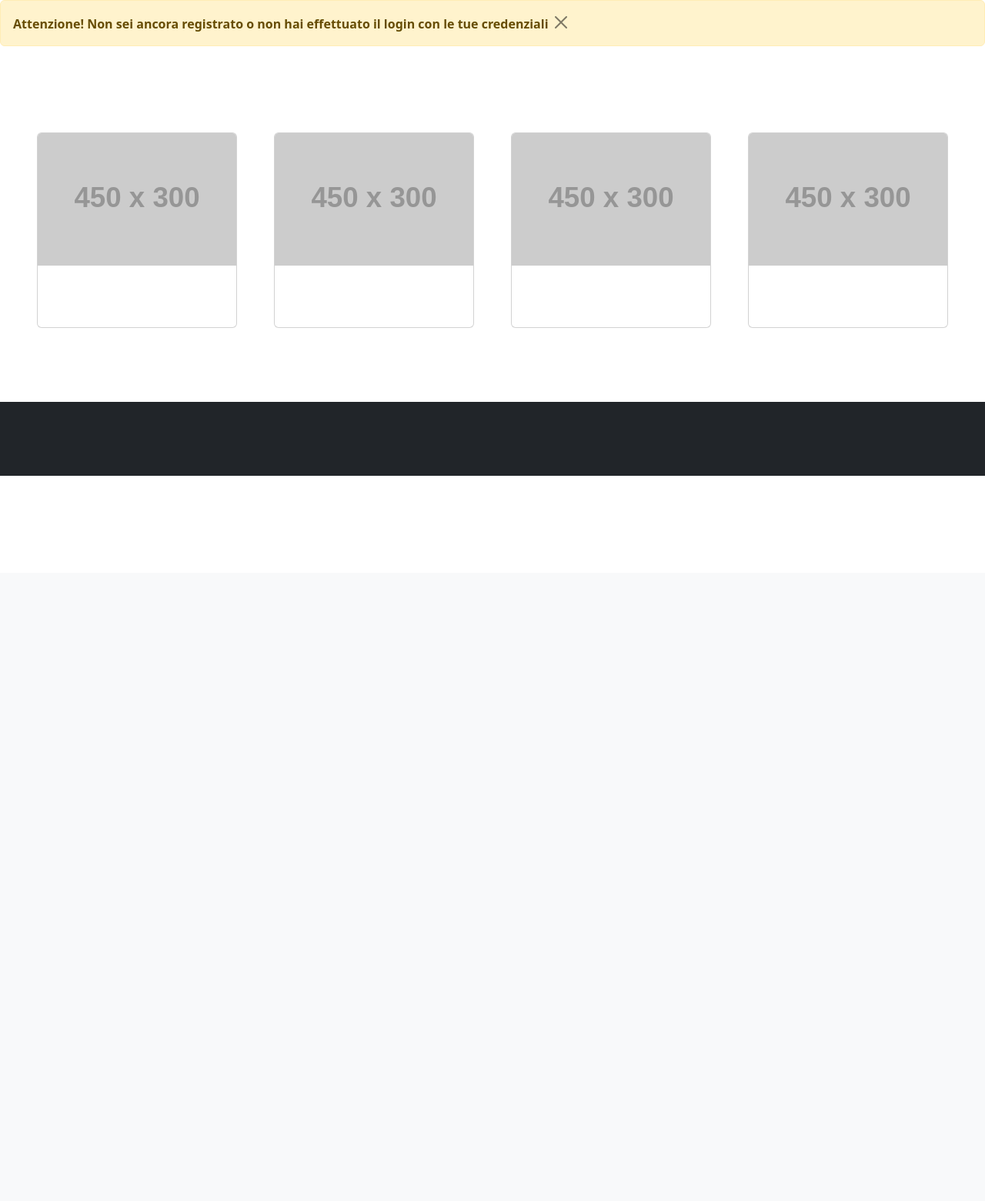
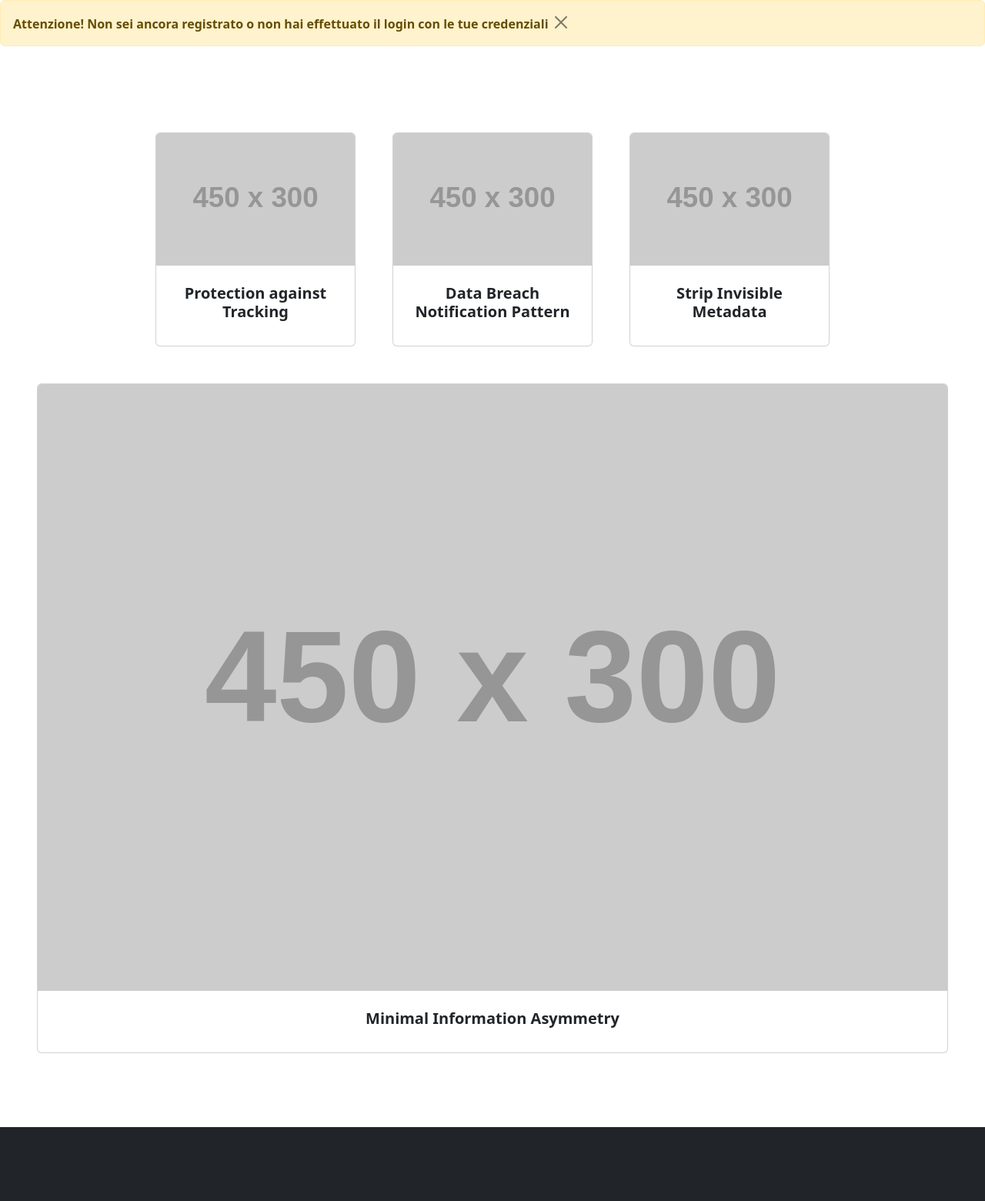
Before and after one commit to lampithello/htdocs, a PHP site: page / in a window 1280 px wide. Shown: the part 56-1616 px from the top of the page at 77% size. Before the commit the page ends 674 px from the top, so only its background shows below. Run offline with PHP 8.4, Linux system fonts and the light colour scheme; grey boxes labelled with a size stand in for pictures from a placeholder-image service; some libraries are stand-ins or nearby versions.

Commit message:
Refactor product cards in index.php for improved readability and consistency

```diff
--- a/view/index.php
+++ b/view/index.php
@@ -182,14 +182,11 @@ session_start();
                         <div class="card-body p-4">
                             <div class="text-center">
                                 <!-- Product name-->
-                                <h5 class="fw-bolder"></h5>
-                                <!-- Product price-->
+                                <h5 class="fw-bolder">Protection against Tracking
+                                </h5>
                             </div>
                         </div>
-                        <!-- Product actions-->
-                        <div class="card-footer p-4 pt-0 border-top-0 bg-transparent">
-                            <div class="text-center"></div>
-                        </div>
+
                     </div>
                 </div>
                 <div class="col mb-5">
@@ -202,17 +199,13 @@ session_start();
                         <div class="card-body p-4">
                             <div class="text-center">
                                 <!-- Product name-->
-                                <h5 class="fw-bolder"></h5>
+                                <h5 class="fw-bolder">Data Breach Notification Pattern</h5>
                                 <!-- Product reviews-->
 
-                                <!-- Product price-->
-                                <span class="text-muted text-decoration-line-through"></span>
+
                             </div>
                         </div>
-                        <!-- Product actions-->
-                        <div class="card-footer p-4 pt-0 border-top-0 bg-transparent">
-                            <div class="text-center"></div>
-                        </div>
+
                     </div>
                 </div>
                 <div class="col mb-5">
@@ -225,13 +218,12 @@ session_start();
                         <div class="card-body p-4">
                             <div class="text-center">
                                 <!-- Product name-->
-                                <h5 class="fw-bolder"></h5>
-                                <!-- Product price-->
+                                <h5 class="fw-bolder">Strip Invisible Metadata
+                                </h5>
+
                             </div>
                         </div>
-                        <!-- Product actions-->
-                        <div class="card-footer p-4 pt-0 border-top-0 bg-transparent">
-                            <div class="text-center"></div>
+
                     </div>
                 </div>
             </div>
@@ -243,16 +235,11 @@ session_start();
                     <div class="card-body p-4">
                         <div class="text-center">
                             <!-- Product name-->
-                                <h5 class="fw-bolder"></h5>
-                                <!-- Product reviews-->
+                            <h5 class="fw-bolder">Minimal Information Asymmetry</h5>
 
-                                <!-- Product price-->
                         </div>
                     </div>
-                        <!-- Product actions-->
-                        <div class="card-footer p-4 pt-0 border-top-0 bg-transparent">
-                            <div class="text-center"></div>
-                        </div>
+
                 </div>
             </div>
 
```
Lines whose indentation alone changed are shown as unchanged.
